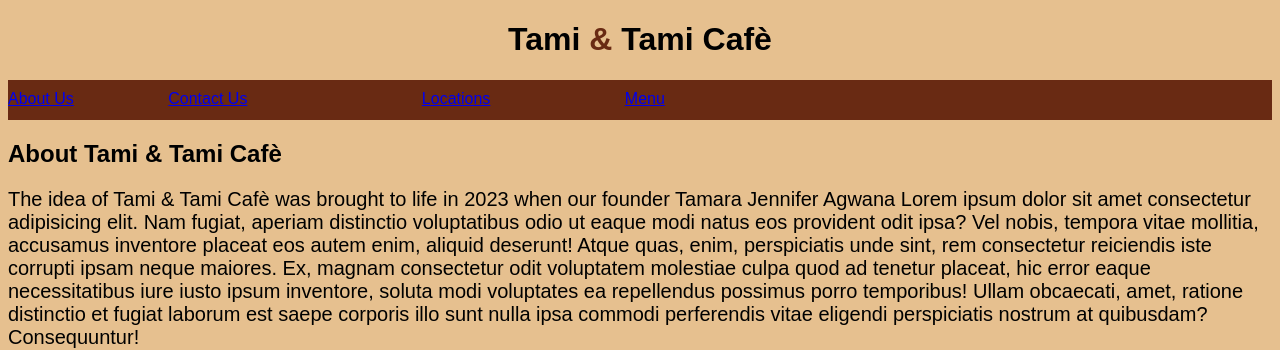
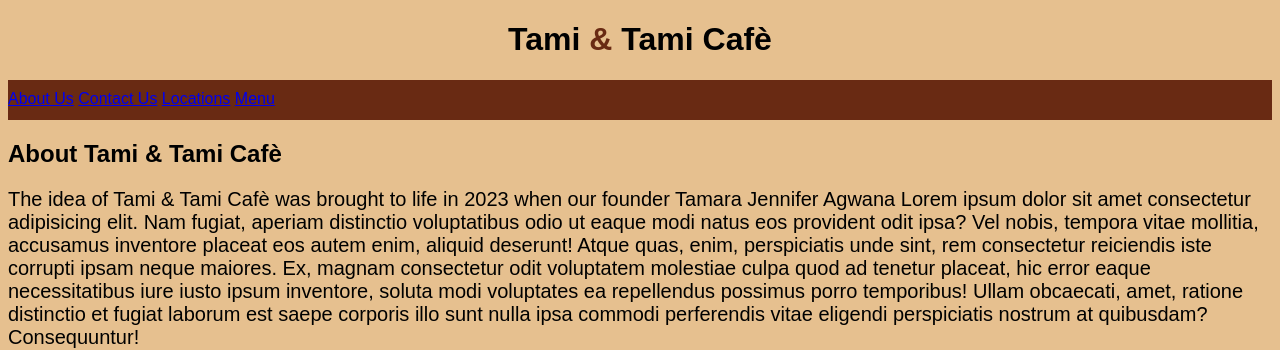
Before and after one commit to Jhenietamara/Tamis-project, a plain HTML site: page index.html in a window 1280 px wide. Shown: the top 350 px of the page. Drawn offline with Linux system fonts and the light colour scheme.

Commit message:
Removed margin from nav.

```diff
--- a/index.html
+++ b/index.html
@@ -42,9 +42,9 @@ font-family: sans-serif;
     <h1 style="text-align: center;">Tami <span style="color: rgb(105, 42, 19);">&</span> Tami Cafè</h1>
     <Nav style="background-color:rgb(105, 42, 19); height: 30px; padding-top: 10px;">
         <a href="#About us">About Us</a>
-        <a href="#Contact Us" style="margin-left:90px;">Contact Us</a>
-        <a href="#Locations" style="margin-left: 170px;">Locations</a>
-        <a href="#Menu" style="margin-left:130px;">Menu</a>
+        <a href="#Contact Us">Contact Us</a>
+        <a href="#Locations">Locations</a>
+        <a href="#Menu">Menu</a>
     </Nav>
 <h2>About Tami & Tami Cafè</h2>
 <p id="About us" style="font-size: 20px;">
@@ -81,9 +81,8 @@ font-family: sans-serif;
 <div>
 <video controls autoplay src="Images/Moniepoint video.mp4">Moniepoint video</video>
 <a href="https://moniepoint.com/ng?gclid=Cj0KCQiAo7KqBhDhARIsAKhZ4ugWaSQOj2E3Jp53-FUI3IWcnRNwOYVZI8HLl4WqW1QJW_Dh4Tu4FHgaAjgDEALw_wcB" target="_blank">
-    <button style="width: 180px; height: 50px;" class="moniepoint-button">Open an account &rarr;.
+    <button style="width: 180px; height: 50px;" class="moniepoint-button">Open an account &rarr;. </button>
 </a>
-</button>
 </div>
 <footer style="margin-top: 20px;">
     All rights reserved &copy; 2023
```
